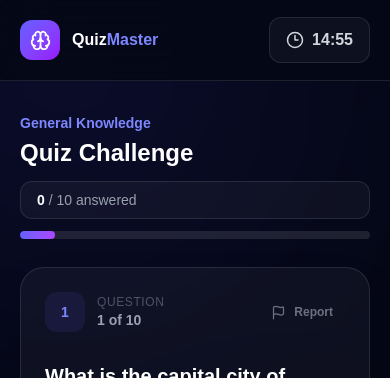
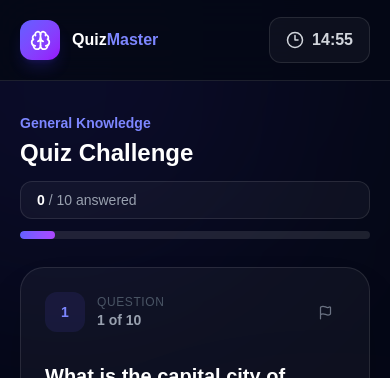
Before and after one commit to Kesarkarale/quize-platform, a Next.js app: page /quiz in a window 390 px wide. Shown: the top 378 px of the page. Built offline with nearby package versions, Linux system fonts and the light colour scheme.

Commit message:
Update page.tsx

```diff
--- a/app/quiz/page.tsx
+++ b/app/quiz/page.tsx
@@ -22,9 +22,9 @@ import {
 
 import { motion } from "framer-motion";
 
-/* =========================================
+/* =========================================================
    TYPES
-========================================= */
+========================================================= */
 
 type Question = {
   id: number;
@@ -33,21 +33,26 @@ type Question = {
   answer: number;
 };
 
-/* =========================================
+type QuizResult = {
+  category: string;
+  total: number;
+  correct: number;
+  wrong: number;
+  score: number;
+  timeLeft: number;
+  completedAt: string;
+};
+
+/* =========================================================
    QUESTION BANK
-========================================= */
+========================================================= */
 
 const questionBank: Record<string, Question[]> = {
   "General Knowledge": [
     {
       id: 1,
       question: "What is the capital city of India?",
-      options: [
-        "Mumbai",
-        "New Delhi",
-        "Kolkata",
-        "Chennai",
-      ],
+      options: ["Mumbai", "New Delhi", "Kolkata", "Chennai"],
       answer: 1,
     },
     {
@@ -66,42 +71,26 @@ const questionBank: Record<string, Question[]> = {
       id: 3,
       question:
         "Which is the largest planet in our solar system?",
-      options: [
-        "Earth",
-        "Mars",
-        "Jupiter",
-        "Saturn",
-      ],
+      options: ["Earth", "Mars", "Jupiter", "Saturn"],
       answer: 2,
     },
     {
       id: 4,
       question:
         "Which is the national animal of India?",
-      options: [
-        "Lion",
-        "Tiger",
-        "Elephant",
-        "Leopard",
-      ],
+      options: ["Lion", "Tiger", "Elephant", "Leopard"],
       answer: 1,
     },
     {
       id: 5,
       question:
         "How many continents are there in the world?",
-      options: [
-        "5",
-        "6",
-        "7",
-        "8",
-      ],
+      options: ["5", "6", "7", "8"],
       answer: 2,
     },
     {
       id: 6,
-      question:
-        "Which ocean is the largest?",
+      question: "Which ocean is the largest?",
       options: [
         "Atlantic Ocean",
         "Indian Ocean",
@@ -114,48 +103,28 @@ const questionBank: Record<string, Question[]> = {
       id: 7,
       question:
         "Which planet is known as the Red Planet?",
-      options: [
-        "Venus",
-        "Mars",
-        "Mercury",
-        "Neptune",
-      ],
+      options: ["Venus", "Mars", "Mercury", "Neptune"],
       answer: 1,
     },
     {
       id: 8,
       question:
         "Which is the fastest land animal?",
-      options: [
-        "Lion",
-        "Horse",
-        "Cheetah",
-        "Tiger",
-      ],
+      options: ["Lion", "Horse", "Cheetah", "Tiger"],
       answer: 2,
     },
     {
       id: 9,
       question:
         "Which country is famous for the Eiffel Tower?",
-      options: [
-        "Italy",
-        "France",
-        "Germany",
-        "Spain",
-      ],
+      options: ["Italy", "France", "Germany", "Spain"],
       answer: 1,
     },
     {
       id: 10,
       question:
         "How many days are there in a leap year?",
-      options: [
-        "364",
-        "365",
-        "366",
-        "367",
-      ],
+      options: ["364", "365", "366", "367"],
       answer: 2,
     },
   ],
@@ -165,24 +134,14 @@ const questionBank: Record<string, Question[]> = {
       id: 1,
       question:
         "What is the chemical formula of water?",
-      options: [
-        "CO2",
-        "H2O",
-        "O2",
-        "NaCl",
-      ],
+      options: ["CO2", "H2O", "O2", "NaCl"],
       answer: 1,
     },
     {
       id: 2,
       question:
         "Which organ pumps blood throughout the human body?",
-      options: [
-        "Brain",
-        "Lungs",
-        "Heart",
-        "Kidney",
-      ],
+      options: ["Brain", "Lungs", "Heart", "Kidney"],
       answer: 2,
     },
     {
@@ -201,25 +160,46 @@ const questionBank: Record<string, Question[]> = {
       id: 4,
       question:
         "What is the nearest star to Earth?",
-      options: [
-        "Moon",
-        "Sun",
-        "Sirius",
-        "Polaris",
-      ],
+      options: ["Moon", "Sun", "Sirius", "Polaris"],
       answer: 1,
     },
     {
       id: 5,
       question:
         "How many bones are there in an adult human body?",
+      options: ["196", "206", "216", "226"],
+      answer: 1,
+    },
+    {
+      id: 6,
+      question:
+        "Which part of a plant carries out photosynthesis?",
+      options: ["Root", "Stem", "Leaf", "Flower"],
+      answer: 2,
+    },
+    {
+      id: 7,
+      question:
+        "What force keeps us on the ground?",
       options: [
-        "196",
-        "206",
-        "216",
-        "226",
+        "Magnetism",
+        "Gravity",
+        "Friction",
+        "Electricity",
       ],
       answer: 1,
+    },
+    {
+      id: 8,
+      question:
+        "Which gas is most abundant in Earth's atmosphere?",
+      options: [
+        "Oxygen",
+        "Carbon Dioxide",
+        "Nitrogen",
+        "Hydrogen",
+      ],
+      answer: 2,
     },
   ],
 
@@ -240,24 +220,14 @@ const questionBank: Record<string, Question[]> = {
       id: 2,
       question:
         "Which language is primarily used for styling web pages?",
-      options: [
-        "HTML",
-        "CSS",
-        "Python",
-        "SQL",
-      ],
+      options: ["HTML", "CSS", "Python", "SQL"],
       answer: 1,
     },
     {
       id: 3,
       question:
         "Which company developed the Android operating system?",
-      options: [
-        "Microsoft",
-        "Apple",
-        "Google",
-        "IBM",
-      ],
+      options: ["Microsoft", "Apple", "Google", "IBM"],
       answer: 2,
     },
     {
@@ -276,12 +246,33 @@ const questionBank: Record<string, Question[]> = {
       id: 5,
       question:
         "Which language is commonly used with React?",
+      options: ["JavaScript", "SQL", "PHP", "C"],
+      answer: 0,
+    },
+    {
+      id: 6,
+      question:
+        "What does API stand for?",
       options: [
-        "JavaScript",
-        "SQL",
-        "PHP",
-        "C",
+        "Application Programming Interface",
+        "Advanced Program Integration",
+        "Application Process Internet",
+        "Automated Programming Interface",
       ],
+      answer: 0,
+    },
+    {
+      id: 7,
+      question:
+        "Which framework is used with React for full-stack web applications?",
+      options: ["Next.js", "Django", "Laravel", "Spring"],
+      answer: 0,
+    },
+    {
+      id: 8,
+      question:
+        "Which database is commonly used with modern JavaScript applications?",
+      options: ["Supabase", "Photoshop", "Figma", "Excel"],
       answer: 0,
     },
   ],
@@ -290,84 +281,76 @@ const questionBank: Record<string, Question[]> = {
     {
       id: 1,
       question: "What is 12 × 8?",
-      options: [
-        "86",
-        "96",
-        "108",
-        "112",
-      ],
+      options: ["86", "96", "108", "112"],
       answer: 1,
     },
     {
       id: 2,
       question:
         "What is the square root of 144?",
-      options: [
-        "10",
-        "11",
-        "12",
-        "14",
-      ],
+      options: ["10", "11", "12", "14"],
       answer: 2,
     },
     {
       id: 3,
       question:
         "What is 25% of 200?",
-      options: [
-        "25",
-        "40",
-        "50",
-        "75",
-      ],
+      options: ["25", "40", "50", "75"],
       answer: 2,
     },
     {
       id: 4,
       question:
         "What is 15 + 27?",
-      options: [
-        "40",
-        "41",
-        "42",
-        "43",
-      ],
+      options: ["40", "41", "42", "43"],
       answer: 2,
     },
     {
       id: 5,
       question:
         "What is 100 ÷ 4?",
-      options: [
-        "20",
-        "25",
-        "30",
-        "40",
-      ],
+      options: ["20", "25", "30", "40"],
       answer: 1,
+    },
+    {
+      id: 6,
+      question:
+        "What is 9 × 9?",
+      options: ["72", "81", "89", "99"],
+      answer: 1,
+    },
+    {
+      id: 7,
+      question:
+        "What is 150 - 75?",
+      options: ["65", "70", "75", "80"],
+      answer: 2,
+    },
+    {
+      id: 8,
+      question:
+        "What is 20% of 500?",
+      options: ["50", "75", "100", "125"],
+      answer: 2,
     },
   ],
 };
 
-/* =========================================
+/* =========================================================
    MAIN PAGE
-========================================= */
+========================================================= */
 
 export default function QuizPage() {
   return (
-    <Suspense
-      fallback={
-        <QuizLoading />
-      }
-    >
+    <Suspense fallback={<QuizLoading />}>
       <QuizContent />
     </Suspense>
   );
 }
 
-/* =========================================
+/* =========================================================
    QUIZ CONTENT
-========================================= */
+========================================================= */
 
 function QuizContent() {
   const router = useRouter();
@@ -397,15 +380,18 @@ function QuizContent() {
   const [isSubmitting, setIsSubmitting] =
     useState(false);
 
+  const [reported, setReported] =
+    useState(false);
+
   const question =
     questions[currentQuestion];
 
-  /* =========================================
+  /* =======================================================
      TIMER
-  ========================================= */
+  ======================================================= */
 
   useEffect(() => {
-    if (isSubmitting) {
+    if (isSubmitting || timeLeft <= 0) {
       return;
     }
 
@@ -423,11 +409,11 @@ function QuizContent() {
     return () => {
       window.clearInterval(timer);
     };
-  }, [isSubmitting]);
+  }, [isSubmitting, timeLeft]);
 
-  /* =========================================
-     AUTO SUBMIT WHEN TIME ENDS
-  ========================================= */
+  /* =======================================================
+     AUTO SUBMIT
+  ======================================================= */
 
   useEffect(() => {
     if (timeLeft === 0 && !isSubmitting) {
@@ -435,13 +421,11 @@ function QuizContent() {
     }
   }, [timeLeft, isSubmitting]);
 
-  /* =========================================
+  /* =======================================================
      TIMER FORMAT
-  ========================================= */
+  ======================================================= */
 
-  const minutes = Math.floor(
-    timeLeft / 60
-  )
+  const minutes = Math.floor(timeLeft / 60)
     .toString()
     .padStart(2, "0");
 
@@ -449,20 +433,22 @@ function QuizContent() {
     .toString()
     .padStart(2, "0");
 
-  /* =========================================
+  /* =======================================================
      SELECT ANSWER
-  ========================================= */
+  ======================================================= */
 
   function selectAnswer(index: number) {
+    if (isSubmitting) return;
+
     setAnswers((previous) => ({
       ...previous,
       [question.id]: index,
     }));
   }
 
-  /* =========================================
+  /* =======================================================
      NEXT
-  ========================================= */
+  ======================================================= */
 
   function nextQuestion() {
     if (
@@ -475,9 +461,9 @@ function QuizContent() {
     }
   }
 
-  /* =========================================
+  /* =======================================================
      PREVIOUS
-  ========================================= */
+  ======================================================= */
 
   function previousQuestion() {
     if (currentQuestion > 0) {
@@ -487,14 +473,12 @@ function QuizContent() {
     }
   }
 
-  /* =========================================
+  /* =======================================================
      SUBMIT
-  ========================================= */
+  ======================================================= */
 
   function submitQuiz() {
-    if (isSubmitting) {
-      return;
-    }
+    if (isSubmitting) return;
 
     setIsSubmitting(true);
 
@@ -514,13 +498,12 @@ function QuizContent() {
     const score =
       questions.length > 0
         ? Math.round(
-            (correct /
-              questions.length) *
+            (correct / questions.length) *
               100
           )
         : 0;
 
-    const result = {
+    const result: QuizResult = {
       category,
       total: questions.length,
       correct,
@@ -531,19 +514,29 @@ function QuizContent() {
         new Date().toISOString(),
     };
 
-    if (typeof window !== "undefined") {
-      localStorage.setItem(
-        "quizResult",
-        JSON.stringify(result)
-      );
-    }
+    localStorage.setItem(
+      "quizResult",
+      JSON.stringify(result)
+    );
 
     router.push("/student/result");
   }
 
-  /* =========================================
+  /* =======================================================
+     REPORT
+  ======================================================= */
+
+  function reportQuestion() {
+    setReported(true);
+
+    window.setTimeout(() => {
+      setReported(false);
+    }, 2000);
+  }
+
+  /* =======================================================
      PROGRESS
-  ========================================= */
+  ======================================================= */
 
   const answeredCount =
     Object.keys(answers).length;
@@ -556,13 +549,13 @@ function QuizContent() {
   const selectedAnswer =
     answers[question.id];
 
-  /* =========================================
+  /* =======================================================
      UI
-  ========================================= */
+  ======================================================= */
 
   return (
-    <main className="min-h-screen bg-[#050816] text-white">
-      {/* Background */}
+    <main className="min-h-screen overflow-x-hidden bg-[#050816] text-white">
+      {/* BACKGROUND */}
 
       <div className="pointer-events-none fixed inset-0 overflow-hidden">
         <div className="absolute -left-40 -top-40 h-[450px] w-[450px] rounded-full bg-indigo-600/10 blur-[130px]" />
@@ -570,7 +563,7 @@ function QuizContent() {
         <div className="absolute -bottom-40 -right-40 h-[450px] w-[450px] rounded-full bg-purple-600/10 blur-[130px]" />
       </div>
 
-      {/* Header */}
+      {/* HEADER */}
 
       <header className="sticky top-0 z-50 border-b border-white/10 bg-[#050816]/90 backdrop-blur-xl">
         <div className="mx-auto flex h-20 max-w-6xl items-center justify-between px-5">
@@ -578,7 +571,7 @@ function QuizContent() {
             href="/student/dashboard"
             className="flex items-center gap-3"
           >
-            <div className="flex h-10 w-10 items-center justify-center rounded-xl bg-gradient-to-br from-indigo-500 to-purple-600">
+            <div className="flex h-10 w-10 items-center justify-center rounded-xl bg-gradient-to-br from-indigo-500 to-purple-600 shadow-lg shadow-indigo-600/20">
               <Brain size={21} />
             </div>
 
@@ -596,10 +589,10 @@ function QuizContent() {
             </div>
           </Link>
 
-          {/* Timer */}
+          {/* TIMER */}
 
           <div
-            className={`flex items-center gap-2 rounded-xl border px-4 py-2.5 ${
+            className={`flex items-center gap-2 rounded-xl border px-4 py-2.5 transition ${
               timeLeft <= 60
                 ? "border-red-500/30 bg-red-500/10 text-red-400"
                 : "border-white/10 bg-white/[0.04] text-gray-300"
@@ -614,10 +607,10 @@ function QuizContent() {
         </div>
       </header>
 
-      {/* Content */}
+      {/* CONTENT */}
 
       <div className="relative z-10 mx-auto max-w-5xl px-5 py-8">
-        {/* Quiz Info */}
+        {/* QUIZ INFO */}
 
         <div className="mb-7">
           <div className="mb-3 flex flex-col justify-between gap-3 sm:flex-row sm:items-center">
@@ -639,19 +632,22 @@ function QuizContent() {
             </div>
           </div>
 
-          {/* Progress */}
+          {/* PROGRESS */}
 
           <div className="h-2 overflow-hidden rounded-full bg-white/10">
             <motion.div
               animate={{
                 width: `${progress}%`,
               }}
+              transition={{
+                duration: 0.3,
+              }}
               className="h-full rounded-full bg-gradient-to-r from-indigo-500 to-purple-500"
             />
           </div>
         </div>
 
-        {/* Question */}
+        {/* QUESTION CARD */}
 
         <motion.div
           key={question.id}
@@ -666,9 +662,9 @@ function QuizContent() {
           transition={{
             duration: 0.25,
           }}
-          className="rounded-3xl border border-white/10 bg-white/[0.04] p-6 shadow-2xl sm:p-8"
+          className="rounded-3xl border border-white/10 bg-white/[0.04] p-6 shadow-2xl shadow-black/20 sm:p-8"
         >
-          {/* Number */}
+          {/* QUESTION HEADER */}
 
           <div className="mb-7 flex items-center justify-between">
             <div className="flex items-center gap-3">
@@ -690,20 +686,26 @@ function QuizContent() {
 
             <button
               type="button"
+              onClick={reportQuestion}
               className="flex items-center gap-2 rounded-lg px-3 py-2 text-xs font-semibold text-gray-500 transition hover:bg-white/5 hover:text-gray-300"
             >
               <Flag size={15} />
-              Report
+
+              <span className="hidden sm:block">
+                {reported
+                  ? "Reported"
+                  : "Report"}
+              </span>
             </button>
           </div>
 
-          {/* Question */}
+          {/* QUESTION */}
 
           <h3 className="max-w-3xl text-xl font-bold leading-8 sm:text-2xl">
             {question.question}
           </h3>
 
-          {/* Options */}
+          {/* OPTIONS */}
 
           <div className="mt-8 grid gap-3">
             {question.options.map(
@@ -715,6 +717,7 @@ function QuizContent() {
                   <button
                     key={option}
                     type="button"
+                    disabled={isSubmitting}
                     onClick={() =>
                       selectAnswer(index)
                     }
@@ -725,10 +728,10 @@ function QuizContent() {
                     }`}
                   >
                     <div
-                      className={`flex h-10 w-10 shrink-0 items-center justify-center rounded-xl border text-sm font-bold ${
+                      className={`flex h-10 w-10 shrink-0 items-center justify-center rounded-xl border text-sm font-bold transition ${
                         selected
                           ? "border-indigo-500 bg-indigo-500 text-white"
-                          : "border-white/10 bg-white/[0.03] text-gray-500"
+                          : "border-white/10 bg-white/[0.03] text-gray-500 group-hover:border-indigo-500/30"
                       }`}
                     >
                       {String.fromCharCode(
@@ -749,7 +752,7 @@ function QuizContent() {
                     {selected && (
                       <CheckCircle2
                         size={20}
-                        className="ml-auto text-indigo-400"
+                        className="ml-auto shrink-0 text-indigo-400"
                       />
                     )}
                   </button>
@@ -758,13 +761,16 @@ function QuizContent() {
             )}
           </div>
 
-          {/* Navigation */}
+          {/* NAVIGATION */}
 
           <div className="mt-8 flex flex-col-reverse justify-between gap-3 border-t border-white/10 pt-6 sm:flex-row">
             <button
               type="button"
               onClick={previousQuestion}
-              disabled={currentQuestion === 0}
+              disabled={
+                currentQuestion === 0 ||
+                isSubmitting
+              }
               className="flex items-center justify-center gap-2 rounded-xl border border-white/10 px-5 py-3 text-sm font-semibold text-gray-400 transition hover:bg-white/5 hover:text-white disabled:cursor-not-allowed disabled:opacity-30"
             >
               <ArrowLeft size={17} />
@@ -777,7 +783,7 @@ function QuizContent() {
                 type="button"
                 onClick={submitQuiz}
                 disabled={isSubmitting}
-                className="flex items-center justify-center gap-2 rounded-xl bg-gradient-to-r from-green-600 to-emerald-600 px-6 py-3 text-sm font-bold text-white transition hover:scale-[1.01] disabled:cursor-not-allowed disabled:opacity-60"
+                className="flex items-center justify-center gap-2 rounded-xl bg-gradient-to-r from-green-600 to-emerald-600 px-6 py-3 text-sm font-bold text-white shadow-lg shadow-green-600/10 transition hover:scale-[1.01] disabled:cursor-not-allowed disabled:opacity-60"
               >
                 <Trophy size={17} />
 
@@ -789,7 +795,8 @@ function QuizContent() {
               <button
                 type="button"
                 onClick={nextQuestion}
-                className="flex items-center justify-center gap-2 rounded-xl bg-gradient-to-r from-indigo-600 to-purple-600 px-6 py-3 text-sm font-bold text-white transition hover:scale-[1.01]"
+                disabled={isSubmitting}
+                className="flex items-center justify-center gap-2 rounded-xl bg-gradient-to-r from-indigo-600 to-purple-600 px-6 py-3 text-sm font-bold text-white shadow-lg shadow-indigo-600/10 transition hover:scale-[1.01] disabled:opacity-50"
               >
                 Next Question
                 <ArrowRight size={17} />
@@ -798,7 +805,7 @@ function QuizContent() {
           </div>
         </motion.div>
 
-        {/* Question Navigator */}
+        {/* QUESTION NAVIGATOR */}
 
         <div className="mt-6 rounded-2xl border border-white/10 bg-white/[0.03] p-5">
           <div className="mb-4 flex items-center justify-between">
@@ -819,13 +826,13 @@ function QuizContent() {
                   undefined;
 
                 const active =
-                  currentQuestion ===
-                  index;
+                  currentQuestion === index;
 
                 return (
                   <button
                     key={item.id}
                     type="button"
+                    disabled={isSubmitting}
                     onClick={() =>
                       setCurrentQuestion(
                         index
@@ -833,7 +840,7 @@ function QuizContent() {
                     }
                     className={`flex h-9 w-9 items-center justify-center rounded-lg text-xs font-bold transition ${
                       active
-                        ? "bg-indigo-600 text-white"
+                        ? "bg-indigo-600 text-white shadow-lg shadow-indigo-600/20"
                         : answered
                         ? "bg-green-500/15 text-green-400"
                         : "bg-white/[0.05] text-gray-500 hover:bg-white/10"
@@ -847,7 +854,7 @@ function QuizContent() {
           </div>
         </div>
 
-        {/* Warning */}
+        {/* WARNING */}
 
         <div className="mt-5 flex items-start gap-3 rounded-xl border border-yellow-500/10 bg-yellow-500/[0.04] p-4 text-xs leading-5 text-gray-500">
           <Clock3
@@ -857,34 +864,44 @@ function QuizContent() {
 
           <p>
             Your quiz will be submitted
-            automatically when the timer reaches
-            zero.
+            automatically when the timer
+            reaches zero.
           </p>
+        </div>
+
+        {/* FOOTER */}
+
+        <footer className="py-8 text-center">
+          <p className="text-xs text-gray-600">
+            © 2026 QuizMaster. Learn. Challenge.
+            Achieve.
+          </p>
+        </footer>
+      </div>
+    </main>
+  );
+}
+
+/* =========================================================
+   LOADING
+========================================================= */
+
+function QuizLoading() {
+  return (
+    <main className="flex min-h-screen items-center justify-center bg-[#050816] text-white">
+      <div className="text-center">
+        <div className="mx-auto flex h-14 w-14 items-center justify-center rounded-2xl bg-gradient-to-br from-indigo-500 to-purple-600 shadow-lg shadow-indigo-600/20">
+          <Brain size={25} />
+        </div>
+
+        <p className="mt-4 text-sm font-semibold text-gray-400">
+          Loading quiz...
+        </p>
+
+        <div className="mx-auto mt-4 h-1.5 w-32 overflow-hidden rounded-full bg-white/10">
+          <div className="h-full w-1/2 animate-pulse rounded-full bg-indigo-500" />
         </div>
       </div>
     </main>
   );
 }
-
-/* =========================================
-   LOADING
-========================================= */
-
-function QuizLoading() {
-  return (
-    <main className="flex min-h-screen items-center justify-center bg-[#050816] text-white">
-      <div className="text-center">
-        <div className="mx-auto flex h-14 w-14 items-center justify-center rounded-2xl bg-indigo-500/10">
-          <Brain
-            size={27}
-            className="animate-pulse text-indigo-400"
-          />
-        </div>
-
-        <p className="mt-4 text-sm text-gray-500">
-          Loading quiz...
-        </p>
-      </div>
-    </main>
-  );
-}
```
